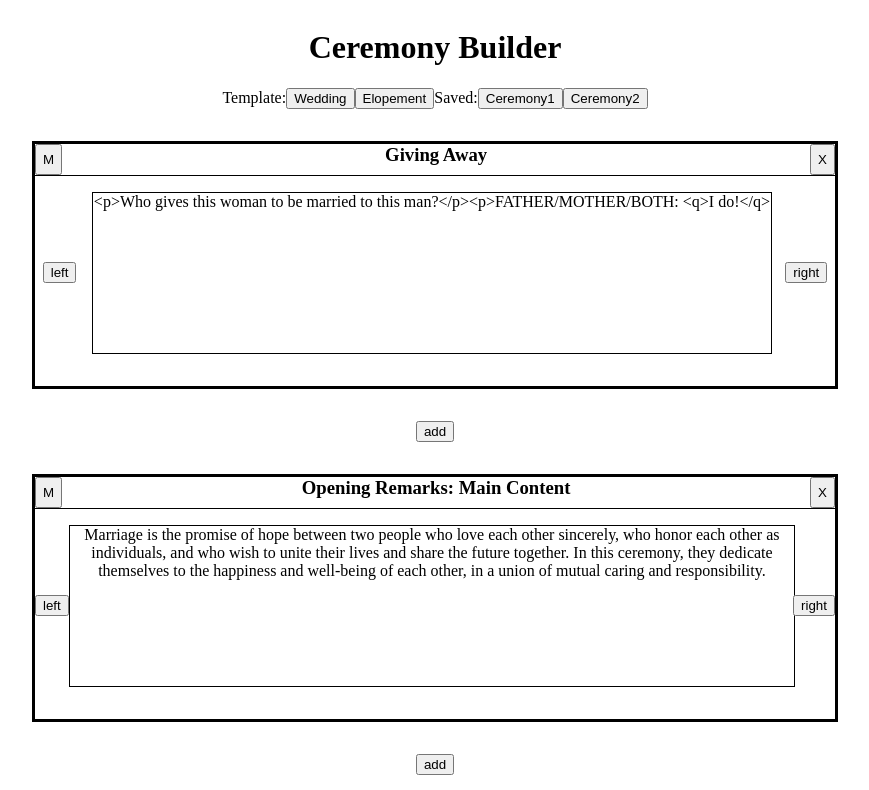
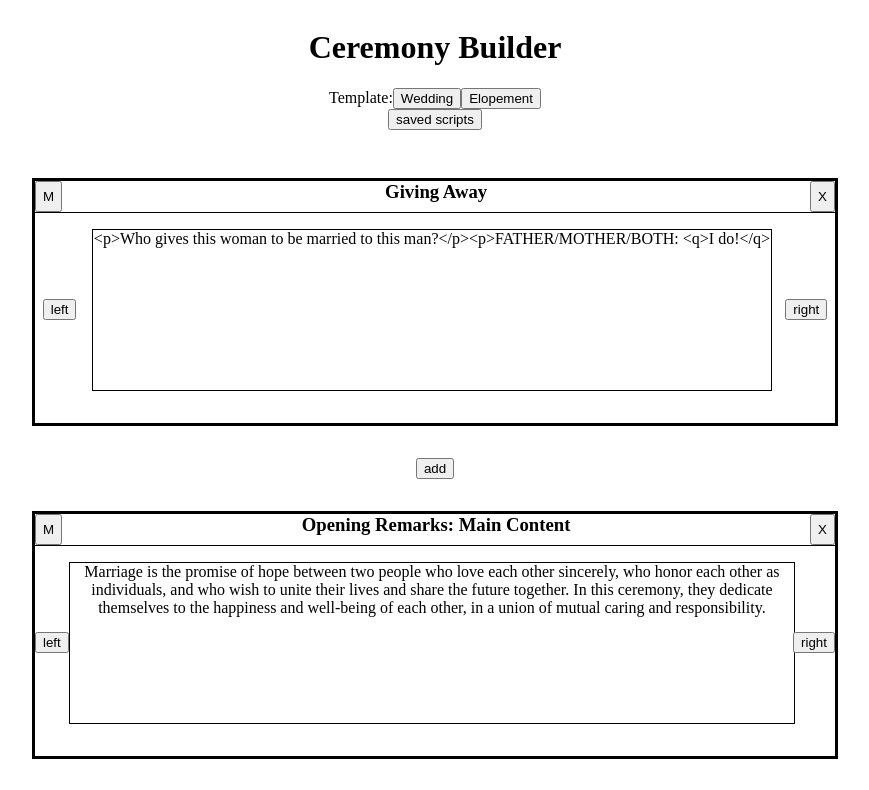
Before and after one commit to jakejurado/Ceremony_Builder, a React app: page / in a window 1280 px wide. Shown: the top 790 px of the page, without its empty margins (205-1074 px from the left). Built offline with nearby package versions, Linux system fonts and the light colour scheme; no server answers.

Commit message:
about to install mongoDB

```diff
--- a/src/App.jsx
+++ b/src/App.jsx
@@ -8,14 +8,12 @@ import MainDisplay from './Components/MainDisplay';
 function App() {
   return (
     <div className="App">
-      <Header />
-      <TemplateBtn />
+
       <MainDisplay />
-      <PrintBtn />
+
     </div>
   );
 }
-
 
 function Header(){
   return (
@@ -27,7 +25,6 @@ function Header(){
 
 function TemplateBtn(){
   return(
-
     <div className='template'>
       Template:
       <button>Wedding</button>
@@ -38,9 +35,6 @@ function TemplateBtn(){
     </div>
   )
 }
-
-
-
 
 function PrintBtn(){
   return(
--- /dev/null
+++ b/src/Components/CeremonyImport.jsx
@@ -0,0 +1,46 @@
+import React, { Component } from 'react';
+import wording from '../db-words';
+
+class CeremonyImport extends Component{
+  constructor(props){
+    super(props);
+    this.handleLoadSavedBtn = this.handleLoadSavedBtn.bind(this);
+    this.handleSavedBtn = this.handleSavedBtn.bind(this);
+  }
+
+  handleLoadSavedBtn(varName, newIndex){
+    const loadArr = [...wording.saved.ceremonies];
+    this.props.handleSavedFetch(loadArr);
+  }
+
+  handleSavedBtn(event){
+    console.log('ready to load the page')
+    const index = parseInt(event.target.innerText.split(" ")[1]);
+    this.props.updateCurrentScriptFromSaved(index);
+  }
+
+
+
+  render(){
+    let loadSavedArr = [];
+    this.props.savedCeremonies.forEach((el, index)=>{
+      loadSavedArr.push(
+        <li key={`load-${index}`} called={`hi{index}`}><button onClick={this.handleSavedBtn}>Ceremony {index}</button></li>
+      )
+    });
+
+
+    return(
+      <div className='importCeremonies'>
+        <button onClick={this.handleLoadSavedBtn}>
+            saved scripts
+        </button>
+        <ul>
+          {loadSavedArr}
+        </ul>
+      </div>
+    )
+  }
+}
+
+export default CeremonyImport
--- a/src/Components/MainDisplay.jsx
+++ b/src/Components/MainDisplay.jsx
@@ -1,7 +1,7 @@
 import React, { Component } from 'react';
-import WordCards from './WordCards';
 import Sections from './Sections';
 import wording from '../db-words'
+import CeremonyImport from './CeremonyImport'
 
 
 class MainDisplay extends Component{
@@ -9,11 +9,17 @@ class MainDisplay extends Component{
     super(props);
     this.state = {
         data: null,
-        other: 'hi',
+        templates: {
+          Wedding: [['giving_away', '00'], ['opening_remarksC', '00'], ['declaration_of_intent', '00'], ['vows', '00'], ['pronouncement', '00']],
+          Elopement: [["opening_remarksC", '01'], ['vows', '01'], ['pronouncement', '00']]
+        },
+        saved: [],
         load: [['giving_away', '00'], ['opening_remarksC', '00'], ['declaration_of_intent', '00'], ['vows', '00'], ['pronouncement', '00']],
     };
     this.updateCardIndex = this.updateCardIndex.bind(this);
     //this.updateCardIndex.bind(this)
+    this.handleSavedFetch = this.handleSavedFetch.bind(this);
+    this.updateCurrentScriptFromSaved = this.updateCurrentScriptFromSaved.bind(this);
   }
 
   componentDidMount() {
@@ -31,6 +37,18 @@ class MainDisplay extends Component{
     return body;
   };
 
+  handleSavedFetch(arr){
+    console.log('handleSavedFetch');
+    this.setState({saved: arr})
+  }
+
+  updateCurrentScriptFromSaved(index){
+    console.log('hi there');
+    console.log(this.state.saved[0])
+    console.log(this.state.load);
+    this.setState({load: this.state.saved[index]})
+  }
+
 
   //INPUT: name of section to update 'string' & newIndex "string"
   //OUTPUT: updated state
@@ -41,7 +59,7 @@ class MainDisplay extends Component{
       return el[0] === varName;
     })
     oldLoad[findI][1] = newIndex;
-    this.setState({...this.state, load: oldLoad})
+    this.setState({load: oldLoad})
   }
 
   render(){
@@ -65,13 +83,68 @@ class MainDisplay extends Component{
       );
     })
     return(
-      <div className='allSections'>
-        {this.state.data}
-        {loadSections}
+      <div>
+        <Header />
+        <TemplateBtn />
+        <CeremonyImport
+          handleSavedFetch={this.handleSavedFetch}
+          savedCeremonies={this.state.saved}
+          updateCurrentScriptFromSaved = {this.updateCurrentScriptFromSaved}
+        />
+        <div className='allSections'>
+          {this.state.data}
+          {loadSections}
+        </div>
+        <PrintBtn />
       </div>
     )
   }
 }
 
 
+
+
+
+function Header(){
+  return (
+    <div className='titleS'>
+      <h1>Ceremony Builder</h1>
+    </div>
+  );
+}
+
+function TemplateBtn(){
+  return(
+      <div className='template'>
+        Template:
+        <button>Wedding</button>
+        <button>Elopement</button>
+      </div>
+  )
+}
+
+function SavedBtn(){
+  return(
+    <div>
+      <button>saved scripts</button>
+    </div>
+  )
+}
+
+function PrintBtn(){
+  return(
+    <div>
+      <div>
+        <input id='person1'></input>
+        <input id='person2'></input>
+      </div>
+      <button>Print</button><button>Save</button>
+    </div>
+  )
+}
+
+
+
+
+
 export default MainDisplay
--- a/src/Components/Sections.jsx
+++ b/src/Components/Sections.jsx
@@ -67,14 +67,10 @@ class Sections extends Component{
 
 
 const Section = props => {
-  console.log(props.cardIndex)
   function handleLeftClick(event){
 
     const arr = Object.entries(props.cardContent); //[[a, 00], [b, 01]]
-    console.log('hi', arr[arr.length-1]);
-    console.log(arr)
     const prevState = {...this.state};
-    console.log(prevState);
 
     switch(event.target.innerText){
       case'left':
--- a/src/db-words.js
+++ b/src/db-words.js
@@ -176,7 +176,11 @@ const wording = {
         "02" : "<p>I present to you Mr. and Mrs. _____</p>",
         "03" :"<p>Write your own...</p>",
       }
-    }
+    },
+
+    saved : {
+      ceremonies: [ [["vows", "01"], ["kiss", "01"]] ],
+    },
   }
 
 
```
